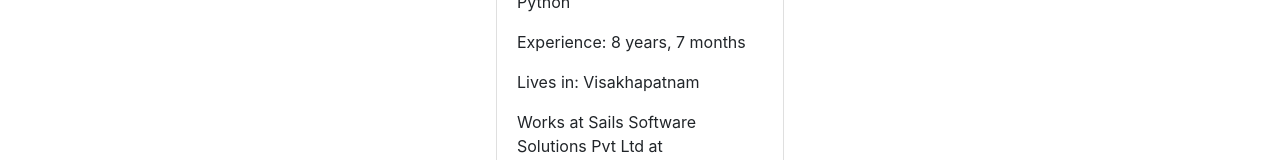
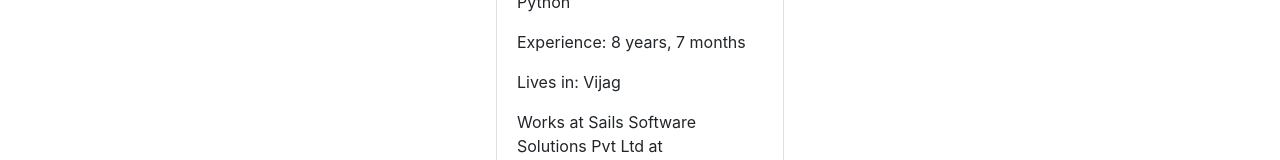
Before and after one commit to srikanthmv/gitdemoproject, an Angular app: page / in a window 1280 px wide. Shown: the part 443-603 px from the top of the page. Built offline with nearby package versions, Linux system fonts and the light colour scheme.

Commit message:
changed the city name

```diff
--- a/src/app/app.component.html
+++ b/src/app/app.component.html
@@ -28,7 +28,7 @@
         <h5 class="card-title">Full Stack Developer</h5>
         <p class="card-text">Expertise on Angular and Python</p>
         <p class="card-text">Experience: 8 years, 7 months</p>
-        <p class="card-text">Lives in: Visakhapatnam</p>
+        <p class="card-text">Lives in: Vijag</p>
         <p class="card-text">Works at Sails Software Solutions Pvt Ltd at visakhapatnam</p>
       </div>
       <div class="card-footer">
```
